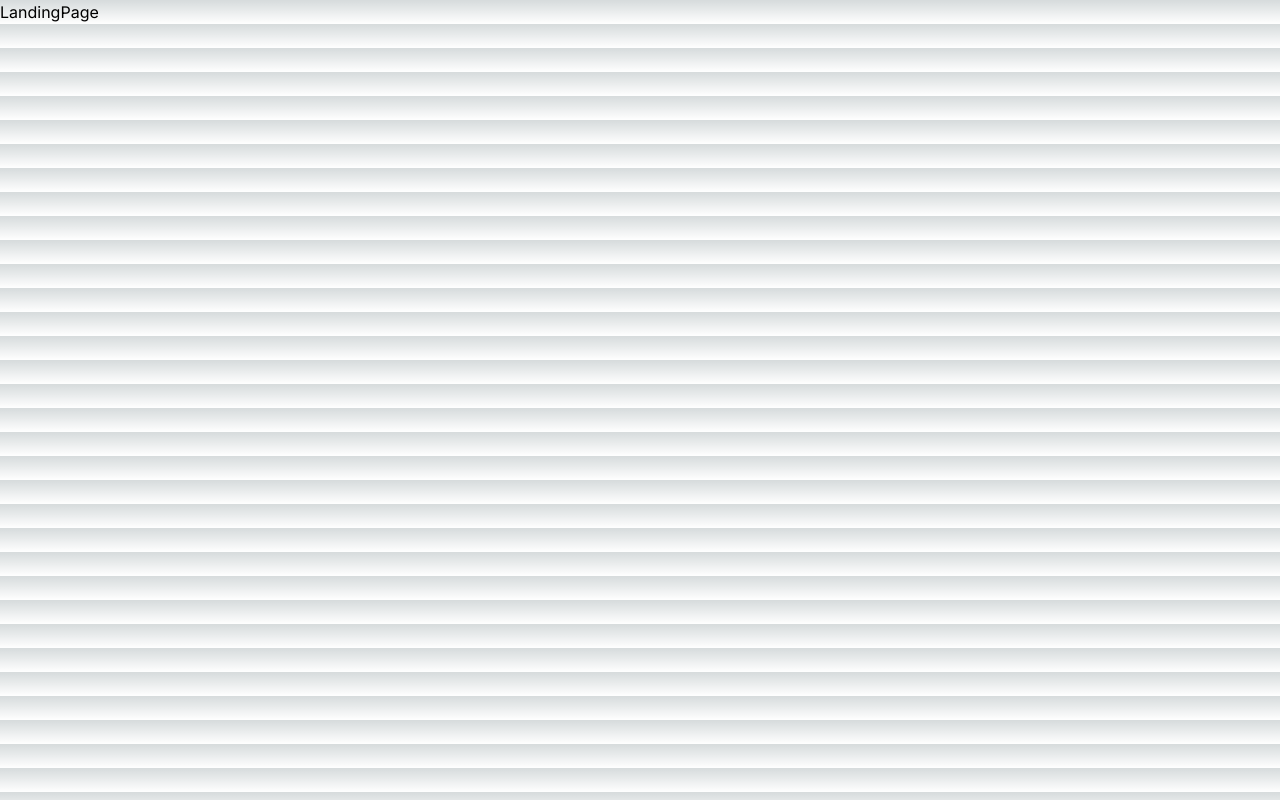
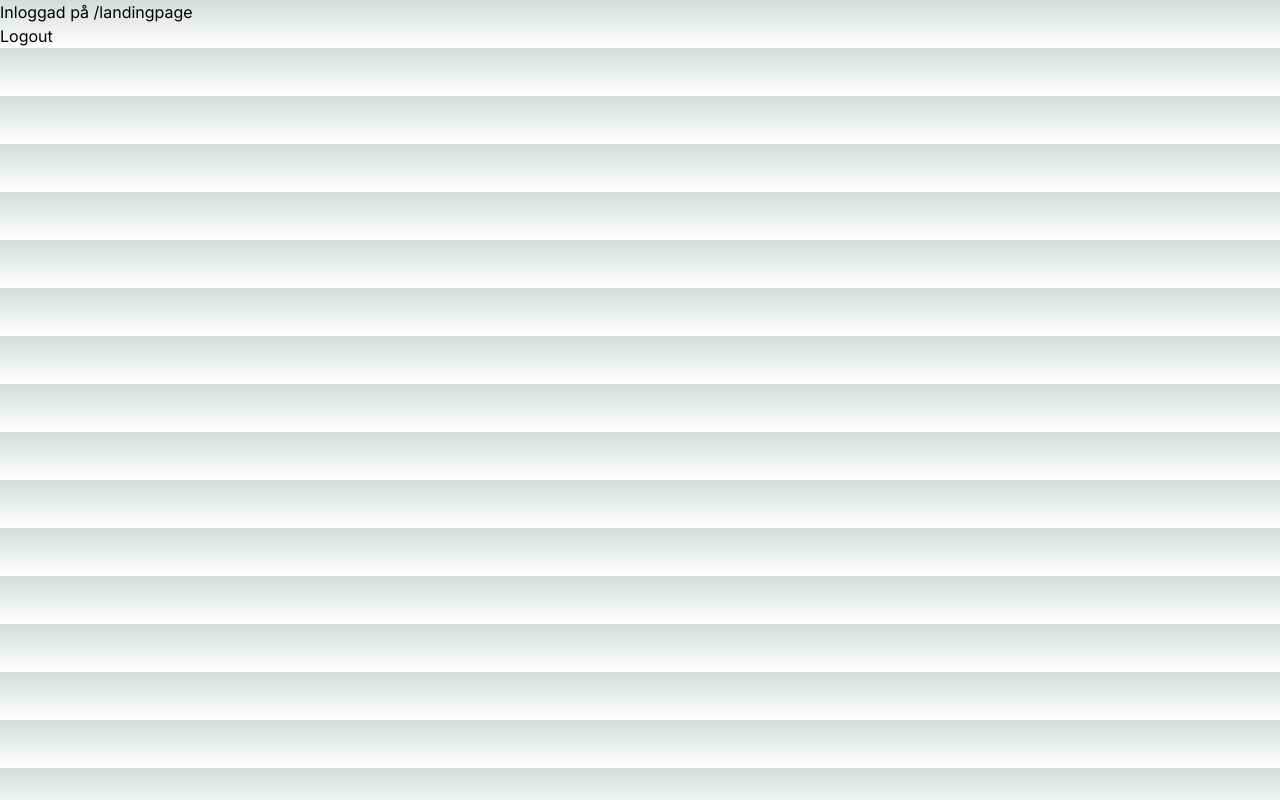
Before and after one commit to jesperekerling/forum-nextjs-firebase, a Next.js app: page /landingpage in a window 1280 px wide. Built offline with nearby package versions, Linux system fonts and the light colour scheme; no server answers.

Commit message:
Login/logout button fix

```diff
--- a/src/app/landingpage/page.tsx
+++ b/src/app/landingpage/page.tsx
@@ -1,7 +1,29 @@
+'use client'
+
 import React from "react";
+import { signOut } from "firebase/auth";
+import { auth } from "../../firebase"; // Adjust the path as necessary
+import { useRouter } from "next/navigation"; // Import useRouter
 
 const LandingPage = () => {
-  return <div>LandingPage</div>;
+  const router = useRouter(); // Get the router instance
+
+  const handleLogout = async () => {
+    try {
+      await signOut(auth);
+      console.log("User signed out");
+      router.push("/"); // Redirect to home page
+    } catch (error) {
+      console.error("Error signing out: ", error);
+    }
+  };
+
+  return (
+    <div>
+      <div>Inloggad på /landingpage</div>
+      <button onClick={handleLogout}>Logout</button>
+    </div>
+  );
 };
 
 export default LandingPage;
--- a/src/app/page.tsx
+++ b/src/app/page.tsx
@@ -40,8 +40,10 @@ const Page = () => {
   return (
     <main className="flex min-h-screen flex-col items-center justify-center p-24">
       <h1>Welcome to the Page</h1>
+
       <h2 className="font-bold text-2xl py-4 pt-10">Login</h2>
       <Login />
+
       <h2 className="font-bold text-2xl pb-4 pt-10">Register</h2>
       <Register />
     </main>
--- a/src/components/Login.tsx
+++ b/src/components/Login.tsx
@@ -16,7 +16,7 @@ const Login = () => {
       await signInWithEmailAndPassword(auth, email, password);
       setSuccess('User logged in successfully!');
       setError('');
-      router.push('/logged-in'); // This is correct
+      router.push('/landingpage'); // This is correct
     } catch (err) {
       setError('Failed to log in user');
       setSuccess('');
@@ -30,7 +30,7 @@ const Login = () => {
       await signInWithPopup(auth, provider);
       setSuccess('User logged in successfully!');
       setError('');
-      router.push('/logged-in'); // This is correct
+      router.push('/landingpage'); // This is correct
     } catch (err) {
       setError('Failed to log in user');
       setSuccess('');
--- a/src/components/Register.tsx
+++ b/src/components/Register.tsx
@@ -13,8 +13,12 @@ const Register = () => {
       await registerUser(email, password);
       setSuccess('User registered successfully!');
       setError('');
-    } catch (err) {
-      setError('Failed to register user');
+    } catch (err: any) {
+      if (err.code === 'auth/email-already-in-use') {
+        setError('User already exists.');
+      } else {
+        setError('Failed to register user');
+      }
       setSuccess('');
     }
   };
--- a/src/firebase.ts
+++ b/src/firebase.ts
@@ -37,3 +37,5 @@ export const registerUser = async (email: string, password: string) => {
 export async function testFirestore() {
     // Your Firestore test code here
 }
+
+export { auth }; // Export the auth object
```
